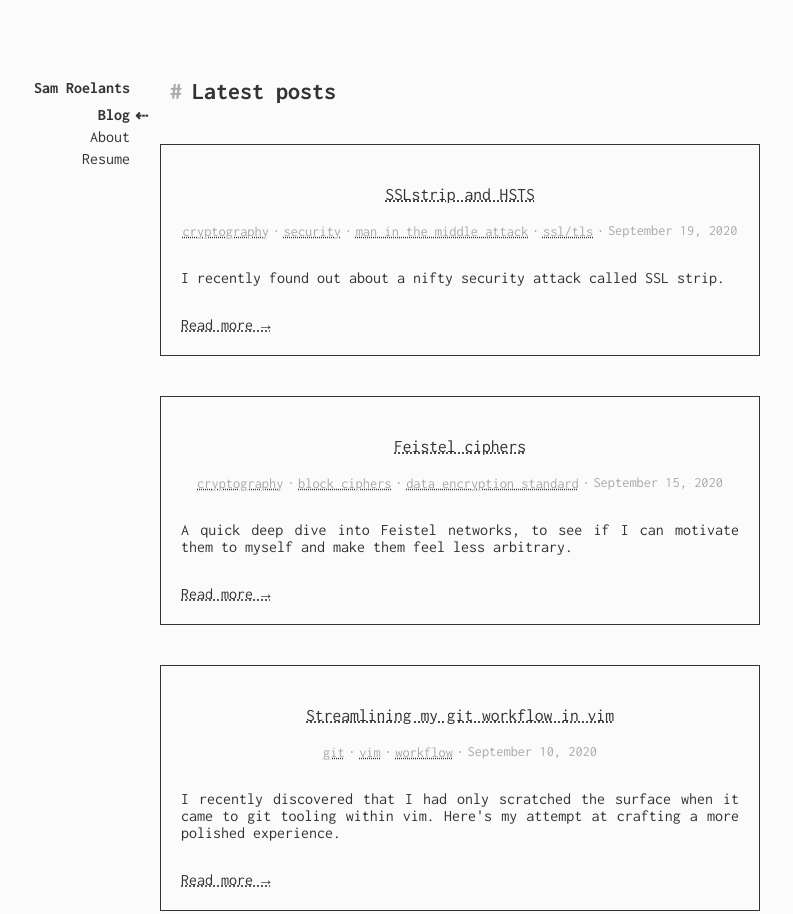
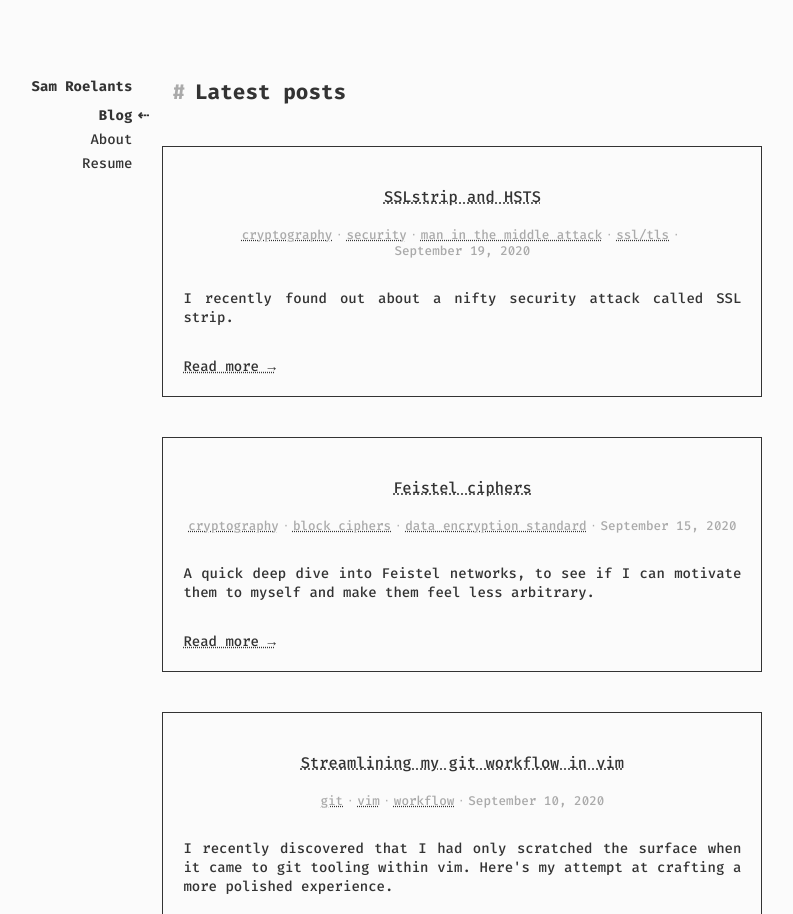
Before and after one commit to sroelants/sroelants, an Eleventy site: page src/index.njk in a window 1280 px wide. Shown: the top 914 px of the page, without its empty margins (228-1021 px from the left). Built offline with nearby package versions, Linux system fonts and the light colour scheme; Eleventy itself is replaced by a stand-in of ours; files that its build step writes are made by us from their sources; what markdown-it-katex would draw is missing.

Commit message:
Change to Fira Code
Tweak the stylesheet accordingly as well.

```diff
--- a/src/_includes/assets/css/themes/dry.css
+++ b/src/_includes/assets/css/themes/dry.css
@@ -21,16 +21,18 @@
 }
 
 body {
-  font-size: 16px;
+  font-size: 14px;
   background: var(--color-bg);
   color: var(--color-fg);
   counter-reset: sidenote-counter;
-  font-family: "Inconsolata", "Roboto Mono", monospace;
+  font-family: "Fira Code", "Inconsolata", "Roboto Mono", monospace;
   overflow: scroll;
+  font-weight: 500;
 }
 
 p {
   margin: 30px 0;
+  line-heigh: 1.5;
 }
 
 img:not(.social-icon),
--- a/src/_includes/mainlayout.njk
+++ b/src/_includes/mainlayout.njk
@@ -12,7 +12,9 @@ title: Sam Roelants
   <meta name=viewport content="width=device-width, initial-scale=1">
   <!-- <link href="https://fonts.googleapis.com/css2?family=Roboto+Mono:400,700&display=swap" rel="stylesheet"> -->
   <!-- <link href="https://fonts.googleapis.com/css?family=Merriweather:300,700|Open+Sans:300,400&display=swap" rel="stylesheet"> -->
-  <link href="https://fonts.googleapis.com/css?family=Inconsolata:400,700&display=swap" rel="stylesheet">
+ <link href="https://fonts.googleapis.com/css2?family=Fira+Code:wght@500;700&display=swap" rel="stylesheet">
+  <!-- <link href="https://fonts.googleapis.com/css?family=Inconsolata:400,700&display=swap" rel="stylesheet"> -->
+  <!-- <link href="https://fonts.googleapis.com/css?family=Inconsolata:400,700&display=swap" rel="stylesheet"> -->
   <!-- <link href="https://fonts.googleapis.com/css?family=Roboto+Mono:400&display=swap" rel="stylesheet"> -->
   <!-- <link href="https://fonts.googleapis.com/css?family=Fira+Mono:400,500&display=swap" rel="stylesheet"> -->
   <link type="text/css" rel="stylesheet" href="https://cdnjs.cloudflare.com/ajax/libs/KaTeX/0.5.1/katex.min.css">
@@ -83,7 +85,6 @@ title: Sam Roelants
       <footer class="footer">© 2019 Sam Roelants</footer>
     </div>
 
-
     <div class="mode-toggle">
       <input type="checkbox" id="lightmode" name="light mode">
       <label for="lightmode" class="light-toggle">
```
